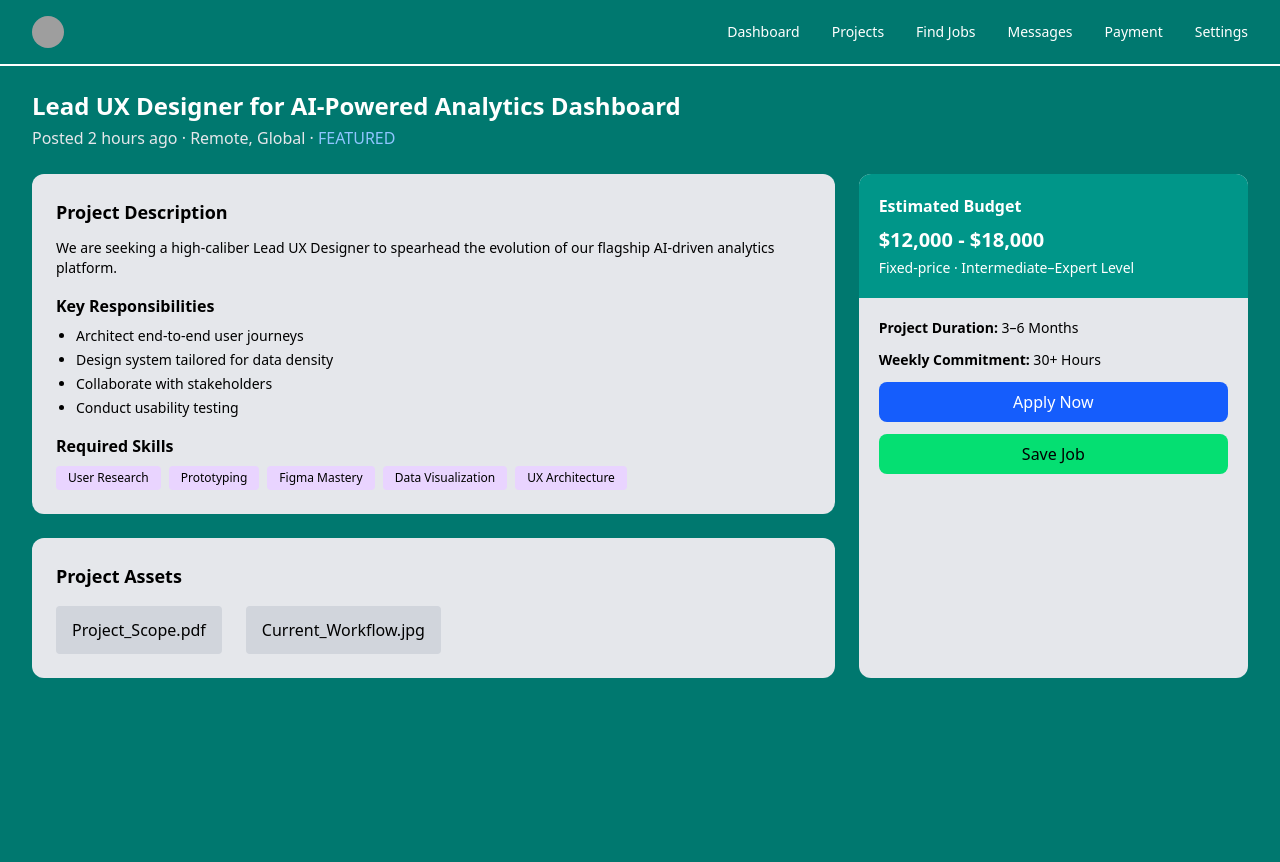
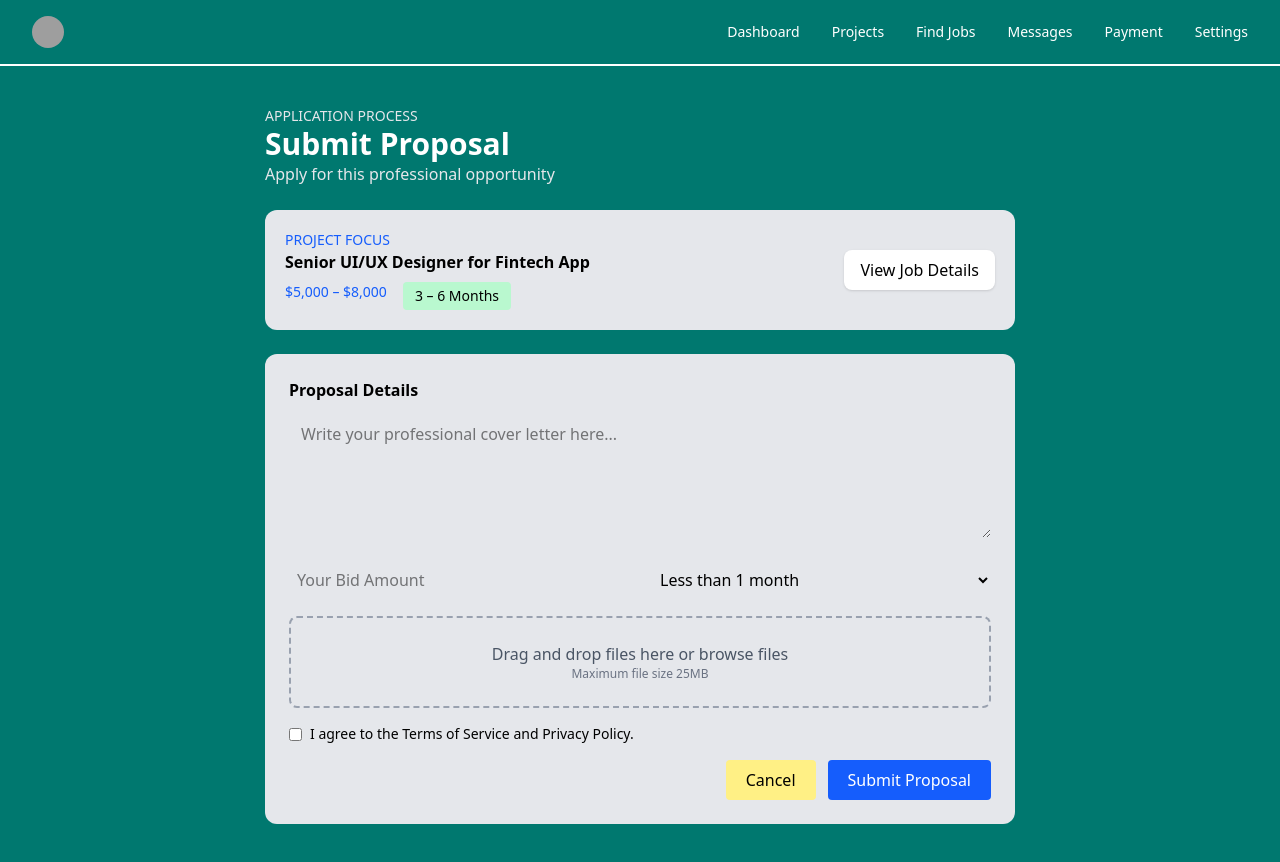
Before and after one commit to vikashkumar97983282-glitch/Talent-Talk-using-React, a React (Vite) app in the folder Talent_talk/: page / in a window 1280 px wide. Shown: the top 862 px of the page. Built offline with nearby package versions, Linux system fonts and the light colour scheme; grey boxes are pictures that could not be loaded; what ag-charts-community would draw is missing.

Commit message:
this is client job application page .

```diff
--- a/Talent_talk/src/App.jsx
+++ b/Talent_talk/src/App.jsx
@@ -36,6 +36,7 @@ import ClientForgetPassword from "./clientpage/clientlogin/clientforget";
 import ClientDashboard from "./clientpage/clientDashboard/clientDashboard";
 import ClientFindJob from "./clientpage/clientfindjob/clientfindjob";
 import ClientProject from "./clientpage/clientproject/clientproject";
+import ClientJob from "./clientpage/clientjobapply/clientjob";
 
 
 function App() {
@@ -65,7 +66,8 @@ function App() {
     {/* <ClientForgetPassword/> */}
     {/* <ClientDashboard/> */}
     {/* <ClientFindJob/> */}
-    <ClientProject/>
+    {/* <ClientProject/> */}
+    <ClientJob/>
 
 
 
--- /dev/null
+++ b/Talent_talk/src/clientpage/clientjobapply/clientjob.jsx
@@ -0,0 +1,16 @@
+import React from "react";
+import ClientJobContent from "./clientjobContent";
+import ClientFindJobHeader from "../clientfindjob/clientfindjobHeader";
+
+function ClientJob(){
+
+    return (
+        <div>
+            <ClientFindJobHeader/>
+            <ClientJobContent/>
+        </div>
+    );
+}
+
+
+export default ClientJob;
--- /dev/null
+++ b/Talent_talk/src/clientpage/clientjobapply/clientjobContent.jsx
@@ -0,0 +1,100 @@
+import React from "react";
+
+function ClientJobContent() {
+  return (
+    <div className="bg-teal-700 min-h-screen py-10 px-6 flex justify-center">
+      <div className="w-[750px]">
+
+        {/* Title */}
+        <div className="text-white mb-6">
+          <p className="text-sm text-gray-200">APPLICATION PROCESS</p>
+          <h1 className="text-3xl font-bold">Submit Proposal</h1>
+          <p className="text-gray-200">
+            Apply for this professional opportunity
+          </p>
+        </div>
+
+        {/* Job Info */}
+        <div className="bg-gray-200 rounded-xl p-5 mb-6 flex justify-between items-center">
+          <div>
+            <p className="text-blue-600 text-sm">PROJECT FOCUS</p>
+            <h3 className="font-semibold">
+              Senior UI/UX Designer for Fintech App
+            </h3>
+
+            <div className="flex gap-4 mt-2 text-sm">
+              <span className="text-blue-600">$5,000 – $8,000</span>
+              <span className="bg-green-200 px-3 py-1 rounded">
+                3 – 6 Months
+              </span>
+            </div>
+          </div>
+
+          <button className="bg-white px-4 py-2 rounded-lg shadow">
+            View Job Details
+          </button>
+        </div>
+
+        {/* Proposal Form */}
+        <div className="bg-gray-200 rounded-xl p-6">
+
+          <h2 className="font-semibold mb-2">Proposal Details</h2>
+
+          {/* Cover Letter */}
+          <textarea
+            placeholder="Write your professional cover letter here..."
+            className="w-full h-32 p-3 rounded-lg mb-4 outline-none"
+          ></textarea>
+
+          {/* Bid + Timeline */}
+          <div className="grid grid-cols-2 gap-4 mb-4">
+
+            <input
+              type="text"
+              placeholder="Your Bid Amount"
+              className="p-2 rounded-lg"
+            />
+
+            <select className="p-2 rounded-lg">
+              <option>Less than 1 month</option>
+              <option>1-3 months</option>
+              <option>3-6 months</option>
+            </select>
+
+          </div>
+
+          {/* File Upload */}
+          <div className="border-2 border-dashed border-gray-400 p-6 rounded-lg text-center mb-4">
+            <p className="text-gray-600">
+              Drag and drop files here or browse files
+            </p>
+            <p className="text-xs text-gray-500">
+              Maximum file size 25MB
+            </p>
+          </div>
+
+          {/* Terms */}
+          <div className="flex items-center gap-2 mb-4 text-sm">
+            <input type="checkbox" />
+            <p>I agree to the Terms of Service and Privacy Policy.</p>
+          </div>
+
+          {/* Buttons */}
+          <div className="flex justify-end gap-3">
+            <button className="bg-yellow-200 px-5 py-2 rounded">
+              Cancel
+            </button>
+
+            <button className="bg-blue-600 text-white px-5 py-2 rounded">
+              Submit Proposal
+            </button>
+          </div>
+
+        </div>
+
+      </div>
+    </div>
+  );
+}
+
+export default ClientJobContent;
```
